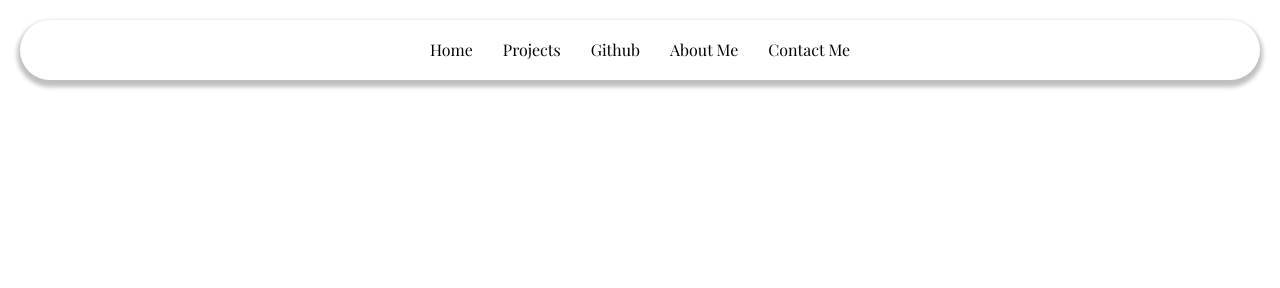
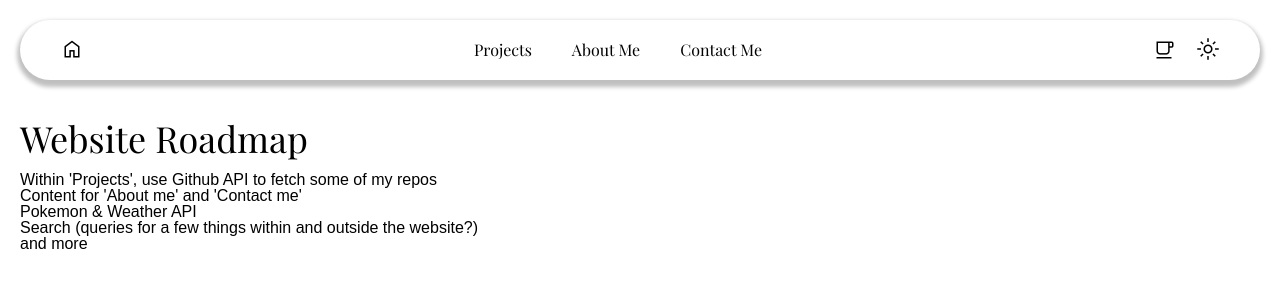
Before and after one commit to grafcar/website, a plain HTML site: page index.html in a window 1280 px wide. Shown: the top 288 px of the page. Drawn offline with nearby package versions, Linux system fonts and the light colour scheme; a web font is replaced by a local one.

Commit message:
Fixed theme toggle Added better colors for dark theme Added roadmap Added buymecoffee

```diff
--- a/index.html
+++ b/index.html
@@ -4,57 +4,46 @@
     <meta charset="utf-8"/>
     <meta name="viewport" content="width=device-width, initial-scale=1"/>
     <title>Grafcar</title>
+    <link rel="icon" type="image/jpg" href="favicon.png"/>
     <link rel="stylesheet" type="text/css" href="style.css">
     <link rel="preconnect" href="https://fonts.googleapis.com">
     <link rel="preconnect" href="https://fonts.gstatic.com" crossorigin>
     <link href="https://fonts.googleapis.com/css2?family=Playfair+Display:ital,wght@0,400..900;1,400..900&display=swap" rel="stylesheet">
+    <link rel="stylesheet" href="https://fonts.googleapis.com/css2?family=Material+Symbols+Outlined:opsz,wght,FILL,GRAD@20..48,100..700,0..1,-50..200&" />
 </head>
 <body>
     <div id="nav-bar-container">
         <div class="nav-bar">
-            <!-- <div class="nav-bar-hamburger">
-                <a href=#><span class="material-symbols-outlined">menu</span></a>
+            <div class="nav-bar-home">
+                <span class="material-symbols-outlined"><a hre=#>home</a></span>
             </div>
-            <div class="nav-bar-links">
-                <a href=#><span class="material-symbols-outlined">search</span></a>
-                <a href=#><span class="material-symbols-outlined">home</span></a>
-            </div> -->
-            <div class="nav-bar-elements">
-                <a href=#>Home</a>
-                <a href=#>Projects</a>
-                <a href=#>Github</a>
-                <a href=#>About Me</a>
-                <a href=#>Contact Me</a>
+            <div class="nav-bar-menu">
+                <span><a href=#>Projects</a></span>
+
+                <span><a href=#>About Me</a></span>
+                <span><a href=#>Contact Me</a></span>
+            </div>
+            <div class="nav-bar-icons">
+                <span class="material-symbols-outlined"><a href="https://buymeacoffee.com/grafcar" target="_blank">local_cafe</a></span>
+                <div class="light_mode"><span class="material-symbols-outlined">light_mode</span></div>
+                <div class="dark_mode hidden"><span class="material-symbols-outlined">dark_mode</span></div>
             </div>
         </div>
     </div>
 
-    <!-- <h1>Stress test for this super duper awesome website, please don’t break it and if you do, pls msg me ✌️</h1>
+    <div class="main-container">
+        <div class="roadmap">
+            <h1>Website Roadmap</h1>
+            <br>
+            <p>Within 'Projects', use Github API to fetch some of my repos</p>
+            <p>Content for 'About me' and 'Contact me'</p>
+            <p>Pokemon & Weather API</p>
+            <p>Search (queries for a few things within and outside the website?)</p>
+            <p>and more</p>
 
-    <form id="contact-form">
-        <label for="name">Name or not, it doesn’t matter cuz it’s not required</label>
-        <input type="text" id="name" name="username" placeholder="yeah it's required">
+        </div>
+    </div>
 
-        <label for="email">Email (I promise I won’t spam you):</label>
-        <input type="email" id="email" name="email" placeholder="maybe" required>
-
-        <label for="message">Enter Your Message Here:</label>
-        <textarea id="message" name="message" rows="6" cols="50" maxlength="1000" placeholder="Enter whatever info in here" required></textarea>
-
-        <label for="rangeNumber">Range</label>
-        <input type="range" id="rangeNumber" name="rangeNumber" step="1" min="0" max="1000" value="20">
-        <p id="rangeOutput"></p>
-
-        <label for="age">Age</label>
-        <input type="number" id="age" name="age" min="0" max="100" step="1">
-        <p id="ageOutput"></p>
-
-        <label for="button">Button</label>
-        <input type="button" id="button" name="button" value="counter">
-
-        <button type="submit">Submit</button>
-    </form>
-
-    <script src="main.js"></script> -->
+    <script src="main.js"></script>
 </body>
 </html>
--- a/main.js
+++ b/main.js
@@ -1,52 +1,12 @@
-// document.getElementById('rangeNumber').addEventListener('input', function(){
-//     document.getElementById('rangeOutput').innerHTML = this.value;
-// });
-// document.getElementById('age').addEventListener('input', function() {
-//     document.getElementById('ageOutput').innerHTML = niceTryDiddy(this.value);
-// });
+function toggleTheme() {
+    var body = document.querySelector('body');
+    body.classList.toggle('dark')
+    const lightTheme = document.querySelector('.light_mode');
+    const darkTheme = document.querySelector('.dark_mode');
+    lightTheme.classList.toggle("hidden");
+    darkTheme.classList.toggle("hidden");
+}
 
-// function niceTryDiddy(age){
-//     if(age >= 0 && age <= 1){
-//         return "💀 bro";
-//     }else if (age >= 2 && age <= 17){
-//         return "⛓️⛓️⛓️🚔👮🚓🫵";
-//     }else if (age > 17 && age < 68){
-//         return "🐒";
-//     }else if (age == 69){
-//         return "👀";
-//     }else{
-//         return "👴";
-//     }
-// }
-
-// document.getElementById("contact-form").addEventListener("submit", function(event) {
-//     event.preventDefault(); // Prevent the form from submitting normally
-
-//     const formData = new FormData(this); // Get the form data
-
-//     const data = {};
-//     formData.forEach((value, key) => {
-//       data[key] = value; // Convert form data to a plain object
-//     });
-
-//     // Ensure that the "to" field is included (use the email field from the form)
-//     data.to = data.email;  // Adding the recipient email (from the form)
-
-//     // Send the data to the server using fetch
-//     fetch('https://api.grafcar.net/send-email', { // Replace with your backend URL
-//       method: 'POST',
-//       headers: {
-//         'Content-Type': 'application/json',
-//         'Referer': 'https://grafcar.net'
-//       },
-//       body: JSON.stringify(data) // Send data as JSON
-//     })
-//     .then(response => response.json())
-//     .then(result => {
-//       alert('Email sent successfully!');
-//     })
-//     .catch(error => {
-//       alert('Error sending email!');
-//       console.error(error);
-//     });
-//   });
+// Attach event listeners
+document.querySelector('.light_mode').addEventListener('click', toggleTheme);
+document.querySelector('.dark_mode').addEventListener('click', toggleTheme);
--- a/style.css
+++ b/style.css
@@ -51,6 +51,24 @@ table {
 	border-spacing: 0;
 }
 
+:root{
+    --bg: white;
+    --text: black;
+}
+
+.dark{
+    --bg: #2e2e2e;
+    --text: #e0e0e0;
+}
+
+body h1{
+    font-family: "Playfair Display", sans-serif;
+}
+
+body p{
+    font-family: Arial, Helvetica, sans-serif;
+}
+
 #nav-bar-container {
     display: flex;
     padding: 20px;
@@ -65,41 +83,73 @@ table {
 .nav-bar{
     display: flex;
     width: 100%;
+    background-color: var(--bg);
+    color: var(--text);
     min-height: 40px;
     height: auto;
     align-items: center;
-    justify-content: center;
+    justify-content: space-between;
     padding: 10px 30px;
     border-radius: 50px;
     box-shadow: 0px 4px 4px 3px rgba(0, 0, 0, 0.25);
 }
 
-.nav-bar-elements{
+.nav-bar-menu{
+    background-color: var(--bg);
+    color: var(--text);
     display: flex;
+    align-items: center;
     height: auto;
 }
 
-.nav-bar-elements a{
-    text-decoration: none;
-    color: black;
-    padding: 0 15px;
+.nav-bar-menu span{
+    padding: 0 20px;
+    background-color: var(--bg);
+    color: var(--text);
 }
 
-.nav-bar-elements a:hover{
-    text-decoration: none;
-    color: black;
+.nav-bar-icons{
+    display: flex;
+    align-items: center;
 }
 
-.nav-bar-elements a:visited{
+
+a{
     text-decoration: none;
-    color: black;
+    color: var(--text);
+}
+
+a:hover{
+    text-decoration: none;
+    color: var(--text);
+}
+
+a:visited{
+    text-decoration: none;
+    color: var(--text);
+}
+
+.hidden{
+    display: none;
 }
 
 .material-symbols-outlined {
-    padding: 0 10px;
+    cursor: pointer;
+    margin: 0 10px;
   font-variation-settings:
   'FILL' 0,
   'wght' 300,
   'GRAD' 0,
   'opsz' 24
 }
+
+.main-container{
+    padding: 20px;
+}
+
+.roadmap h1{
+    font-size: 36px;
+}
+.roadmap p{
+    font-size: 16px;
+}
```
Also changed, not shown: package.json (deleted, +0 -9 lines), tsconfig.json (deleted, +0 -116 lines), favicon.png (added), 1 other file.
